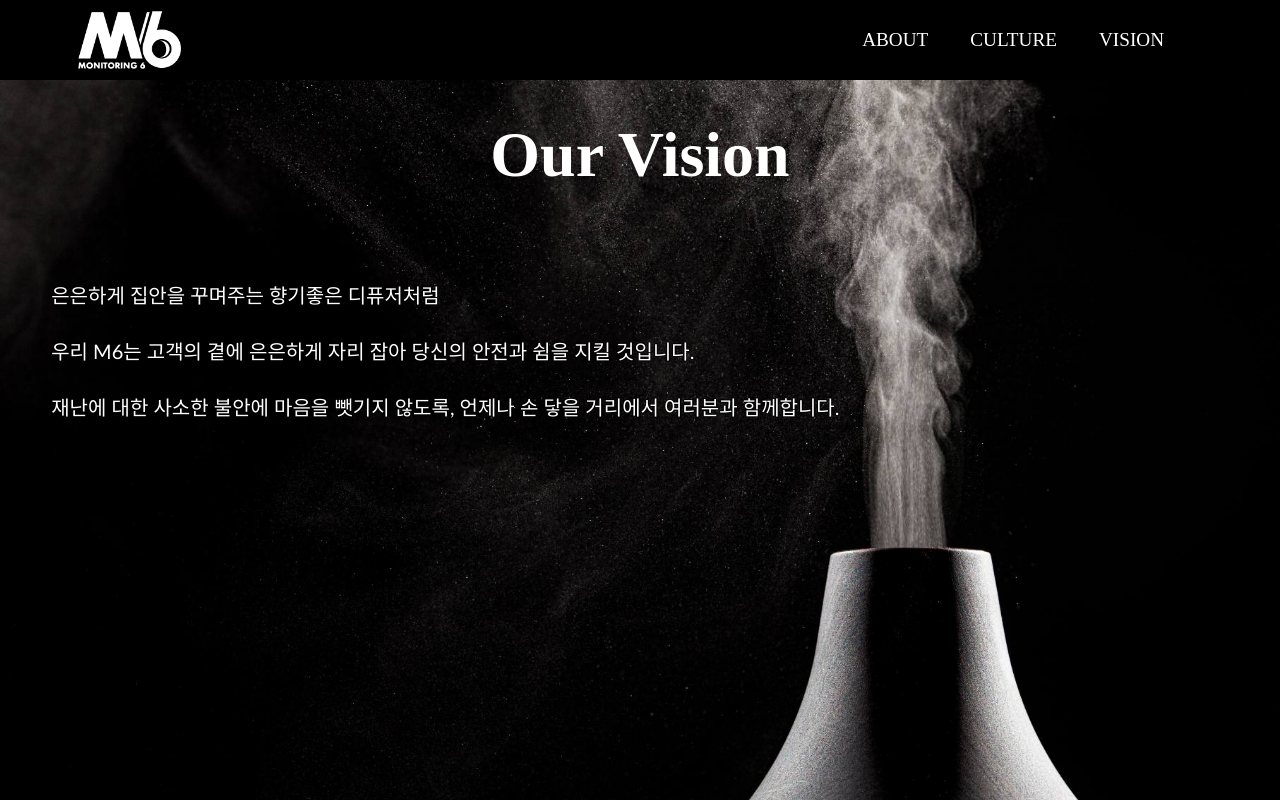
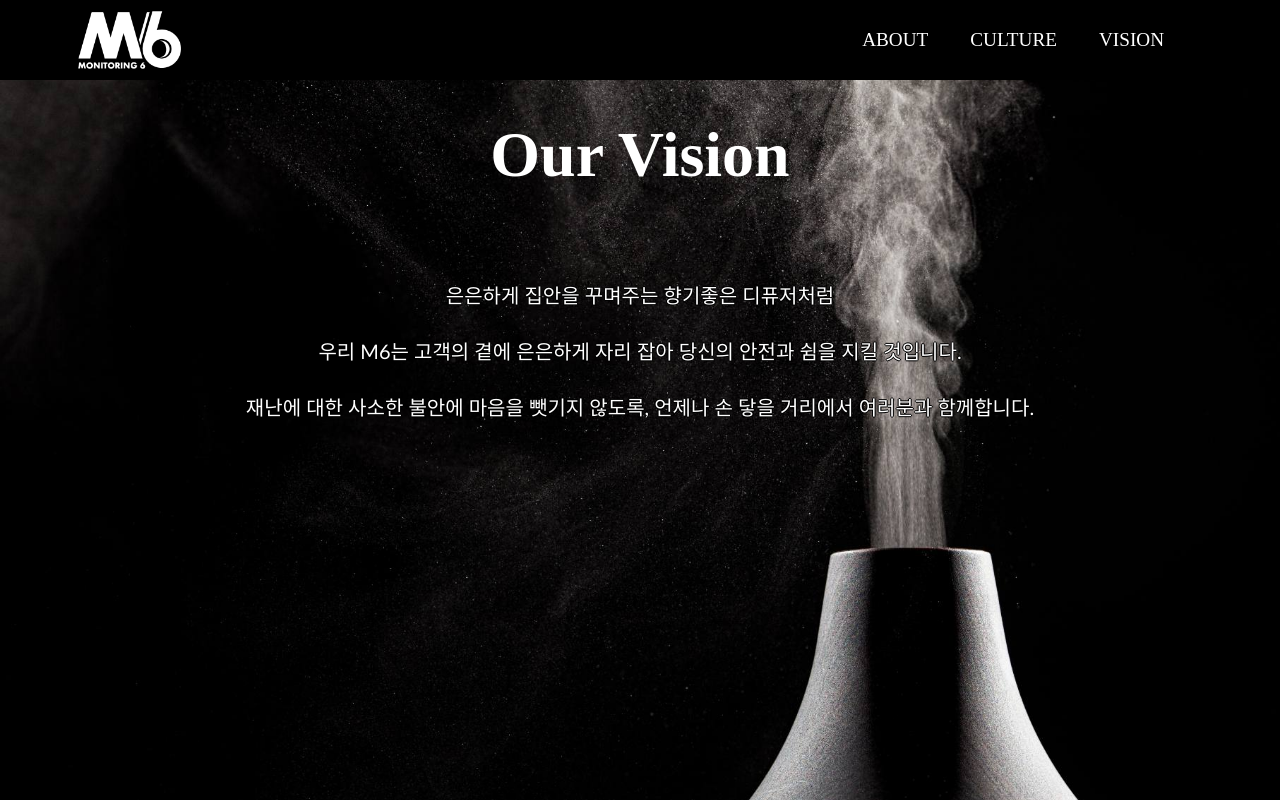
Before and after one commit to Monitoring6/monitoring6.github.io, a React (Create React App) app: page /vision in a window 1280 px wide. Shown: the top 800 px of the page. Built offline with nearby package versions, Linux system fonts and the light colour scheme; a web font is replaced by a local one.

Commit message:
prototype design of vision

```diff
--- a/src/components/Ourvision.css
+++ b/src/components/Ourvision.css
@@ -14,11 +14,11 @@
 	display: flex;
 	justify-content: center;
 	flex-direction: column;
-	left: 4%;
+	left: 15%;
 }
 
 .text-vision {
-	text-align: start;
+	text-align: center;
 	margin-bottom: 3%;
 	font-family: "Trebuchet MS", "Lucida Sans Unicode", "Lucida Grande",
 		"Lucida Sans", Arial, sans-serif;
```
